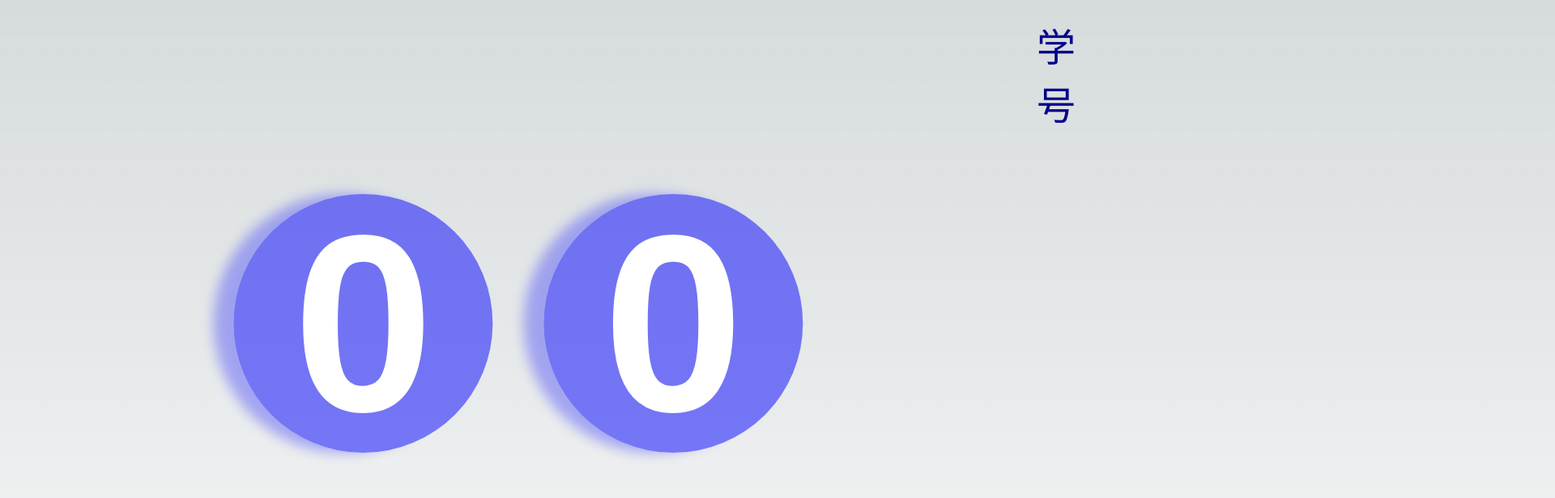
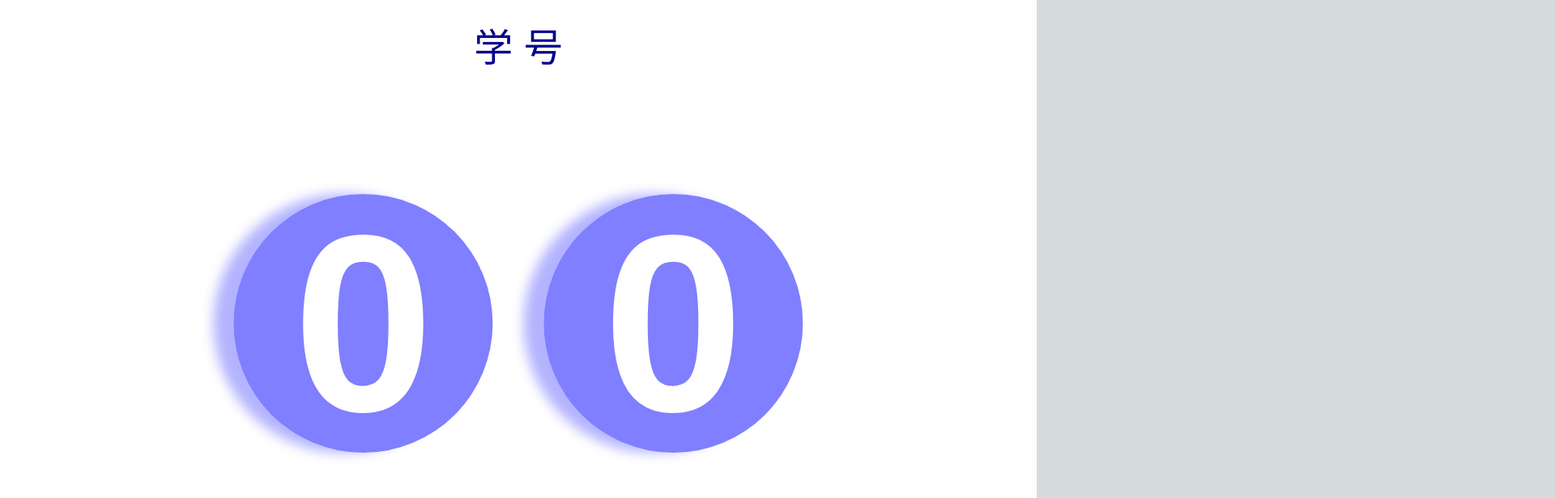
Before and after one commit to GaryFu/Lottery, a Next.js app: page / in a window 1280 px wide. Shown: the top 616 px of the page at 81% size, 1920 px wide, since content can reach past the window. Built offline with nearby package versions, Linux system fonts and the light colour scheme.

Commit message:
no comment

```diff
--- a/src/components/Lottery.module.css
+++ b/src/components/Lottery.module.css
@@ -1,7 +1,7 @@
 /* src/components/Lottery.module.css */
 .pageContainer {
-  padding-left: 100vw;
-  padding-right: 100vh;
+  width: 100vw;
+  height: 100vh;
 }
 
 /*.title {*/
```
